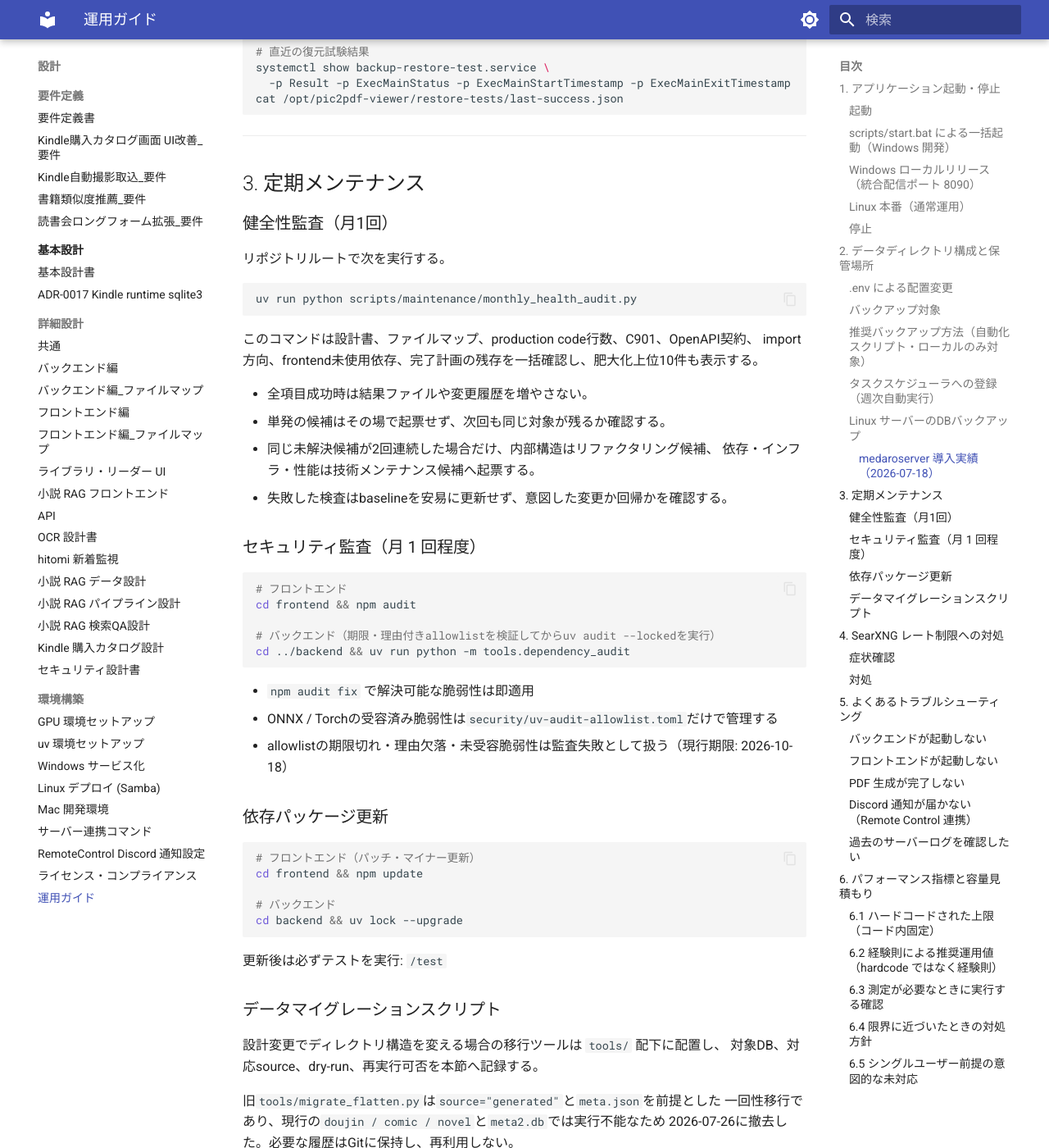
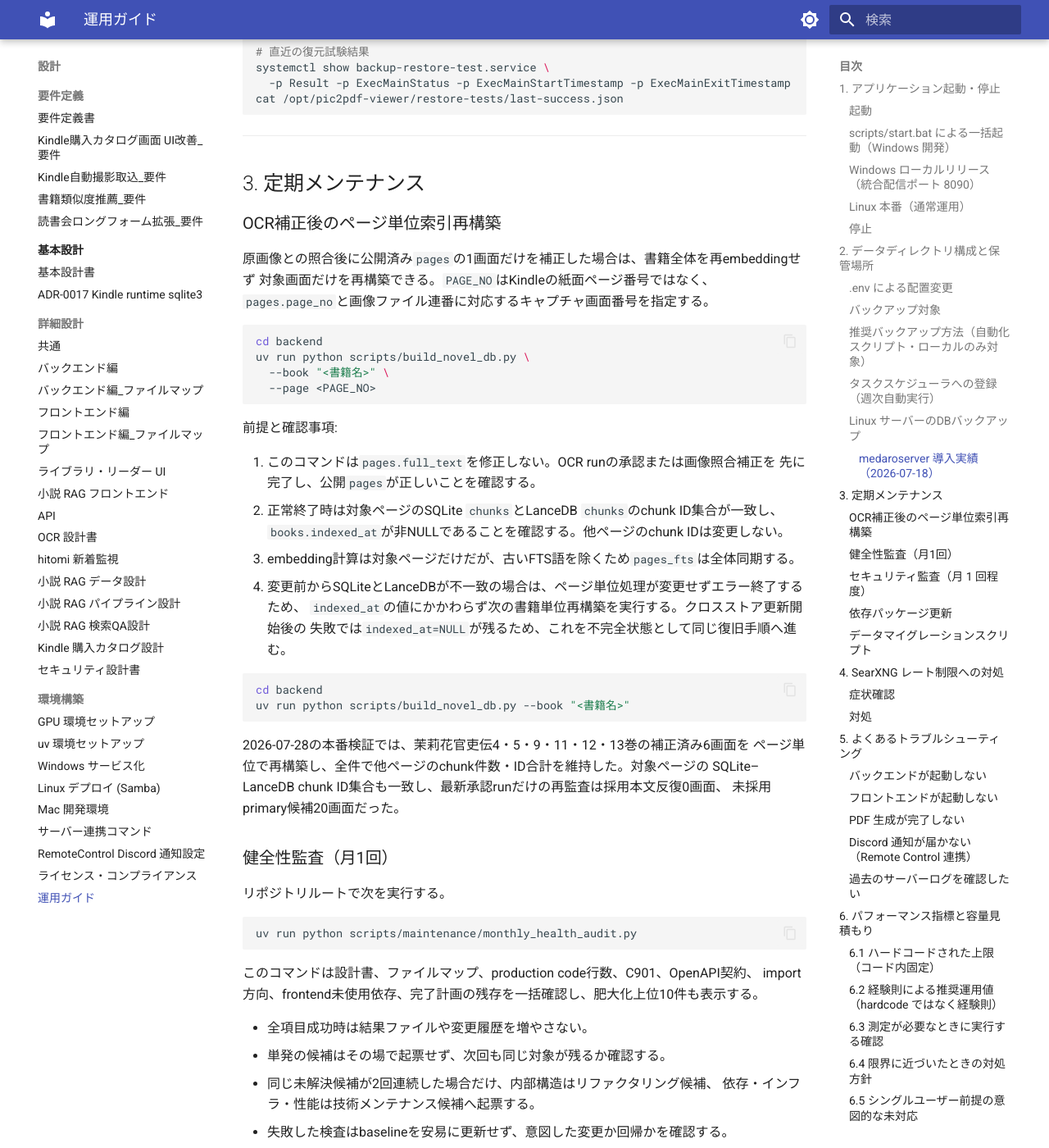
Before and after one commit to kkmmyr/Pic2PDF_Viewer, an MkDocs documentation site: the page built from docs/design/環境構築/運用ガイド.md, in a window 1280 px wide and 1400 px high, scrolled down 4758 px. Shown: the whole window at 82% size. Built offline with MkDocs 1.6.1 and Material for MkDocs 9.7.7, drawn with Linux system fonts in a browser that asks for light colours; some of the changed text lies outside the part shown.

Commit message:
docs: consolidate OCR publication operations knowledge
Document current-run selection, selected OCR text resolution, page-level
index rebuild preconditions, recovery paths, and production verification.

Co-Authored-By: Codex GPT-5 <noreply@anthropic.com>

````diff
--- a/docs/design/環境構築/運用ガイド.md
+++ b/docs/design/環境構築/運用ガイド.md
@@ -1,6 +1,6 @@
 # 運用ガイド
 
-> status: living | last-verified: 2026-07-27
+> status: living | last-verified: 2026-07-28
 
 本アプリケーションの日常運用・定期メンテナンス・トラブル対処をまとめたリファレンス。
 
@@ -189,6 +189,40 @@ cat /opt/pic2pdf-viewer/restore-tests/last-success.json
 ---
 
 ## 3. 定期メンテナンス
+
+### OCR補正後のページ単位索引再構築
+
+原画像との照合後に公開済み`pages`の1画面だけを補正した場合は、書籍全体を再embeddingせず
+対象画面だけを再構築できる。`PAGE_NO`はKindleの紙面ページ番号ではなく、
+`pages.page_no`と画像ファイル連番に対応するキャプチャ画面番号を指定する。
+
+```bash
+cd backend
+uv run python scripts/build_novel_db.py \
+  --book "<書籍名>" \
+  --page <PAGE_NO>
+```
+
+前提と確認事項:
+
+1. このコマンドは`pages.full_text`を修正しない。OCR runの承認または画像照合補正を
+   先に完了し、公開`pages`が正しいことを確認する。
+2. 正常終了時は対象ページのSQLite `chunks`とLanceDB `chunks`のchunk ID集合が一致し、
+   `books.indexed_at`が非NULLであることを確認する。他ページのchunk IDは変更しない。
+3. embedding計算は対象ページだけだが、古いFTS語を除くため`pages_fts`は全体同期する。
+4. 変更前からSQLiteとLanceDBが不一致の場合は、ページ単位処理が変更せずエラー終了するため、
+   `indexed_at`の値にかかわらず次の書籍単位再構築を実行する。クロスストア更新開始後の
+   失敗では`indexed_at=NULL`が残るため、これを不完全状態として同じ復旧手順へ進む。
+
+```bash
+cd backend
+uv run python scripts/build_novel_db.py --book "<書籍名>"
+```
+
+2026-07-28の本番検証では、茉莉花官吏伝4・5・9・11・12・13巻の補正済み6画面を
+ページ単位で再構築し、全件で他ページのchunk件数・ID合計を維持した。対象ページの
+SQLite–LanceDB chunk ID集合も一致し、最新承認runだけの再監査は採用本文反復0画面、
+未採用primary候補20画面だった。
 
 ### 健全性監査（月1回）
 
````
Also changed, not shown: docs/design/詳細設計/機能別/小説RAG_データ.md (+13 -2 lines), docs/design/詳細設計/機能別/小説RAG_パイプライン設計.md (+7 -1 lines), docs/log/変更履歴.md (+10 -0 lines), docs/log/技術知見/茉莉花官吏伝_シリーズ横断分析.md (+3 -0 lines).
